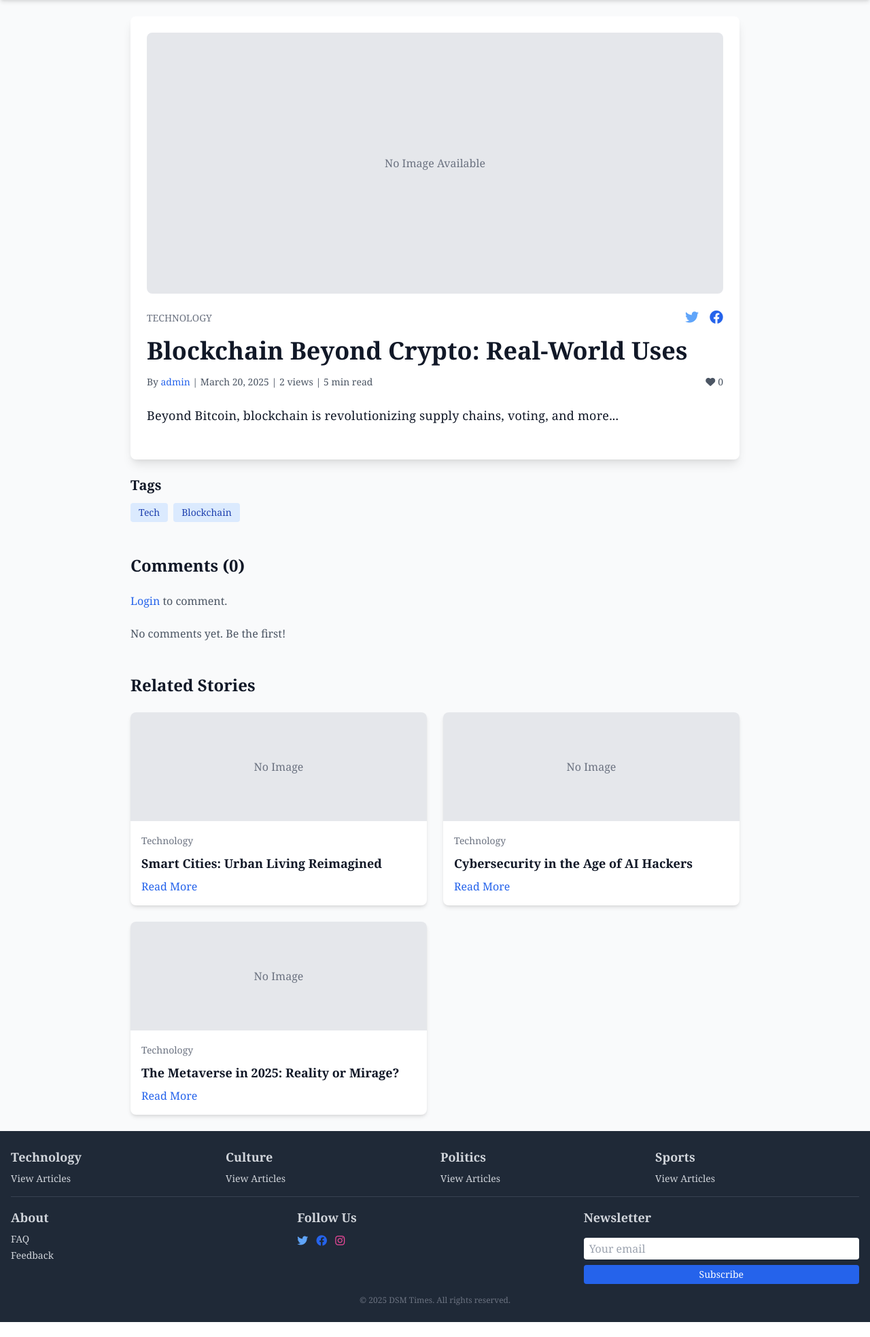
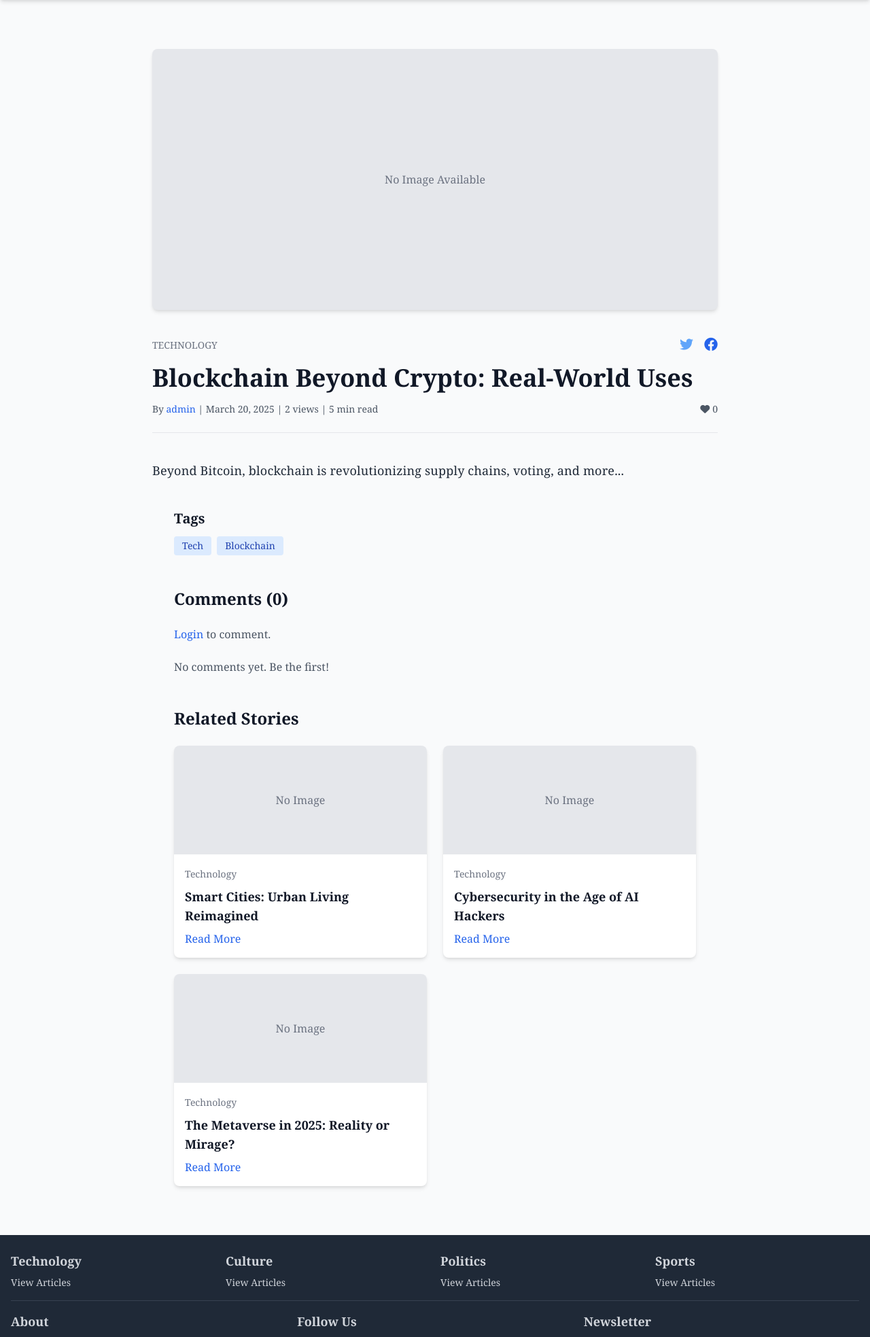
Before and after one commit to beatussimon/dsmtimes, a Django app: a page that uses core/templates/core/article_detail.html in a window 1280 px wide. Shown: the part 148-2115 px from the top of the page at 68% size. Before the commit the page ends 2093 px from the top, so only its background shows below. Run offline with Django 5.2, Linux system fonts and the light colour scheme; data comes from the database, SQL or seed files in the repository; both versions use the stored data as it was after the commit.

Commit message:
Fix article detail and blogarticle detail issues with dark mode

```diff
--- a/core/apps.py
+++ b/core/apps.py
@@ -6,3 +6,4 @@ class CoreConfig(AppConfig):
 
     def ready(self):
         import core.signals  # Ensure signals are imported
+        import core.templatetags.article_tags  # Import template tags for regex_replace
--- a/core/templates/core/article_detail.html
+++ b/core/templates/core/article_detail.html
@@ -1,14 +1,21 @@
 {% extends 'core/base.html' %}
+{% load article_tags %}
 {% block title %}{{ article.title }} - DSM Times{% endblock %}
 {% block content %}
-    <article class="max-w-4xl mx-auto bg-white dark:bg-gray-800 p-4 sm:p-6 rounded-lg shadow-lg">
+    <article class="max-w-4xl mx-auto px-4 sm:px-6 lg:px-8 py-12">
+        <!-- Featured Image -->
         {% if article.featured_image %}
-            <img src="{{ article.featured_image.url }}" class="w-full h-48 sm:h-64 md:h-96 object-cover rounded-lg mb-6" alt="{{ article.title }}">
+            <figure class="mb-10">
+                <img src="{{ article.featured_image.url }}" class="w-full h-48 sm:h-64 md:h-96 object-cover rounded-lg shadow-md" alt="{{ article.title }}">
+            </figure>
         {% else %}
-            <div class="w-full h-48 sm:h-64 md:h-96 bg-gray-200 dark:bg-gray-700 flex items-center justify-center text-gray-500 dark:text-gray-400 rounded-lg mb-6">
+            <div class="w-full h-48 sm:h-64 md:h-96 bg-gray-200 dark:bg-gray-700 flex items-center justify-center text-gray-500 dark:text-gray-400 rounded-lg shadow-md mb-10">
                 No Image Available
             </div>
         {% endif %}
+
+        <!-- Header Section -->
+        <header class="mb-10 border-b border-gray-200 dark:border-gray-700 pb-6">
             <div class="flex flex-col sm:flex-row justify-between items-start sm:items-center mb-4">
                 <span class="text-sm uppercase text-gray-500 dark:text-gray-400 {% if article.category.is_special %}special-category{% endif %}" data-color="{{ article.category.color }}">
                     {{ article.category.name }}
@@ -25,8 +32,8 @@
                     </a>
                 </div>
             </div>
-        <h1 class="text-2xl sm:text-3xl md:text-4xl font-bold mb-4 text-gray-900 dark:text-white leading-tight">{{ article.title }}</h1>
-        <div class="flex items-center justify-between mb-6 text-sm text-gray-600 dark:text-gray-300">
+            <h1 class="text-3xl sm:text-4xl font-bold mb-4 text-gray-900 dark:text-white leading-tight">{{ article.title }}</h1>
+            <div class="flex flex-col sm:flex-row sm:items-center justify-between text-sm text-gray-600 dark:text-gray-300 space-y-2 sm:space-y-0">
                 <p>
                     By <a href="{% url 'public_profile' article.author.username %}" class="text-blue-600 hover:underline">{{ article.author.username }}</a> | {{ article.published_at|date:"F d, Y" }} | {{ article.views_count }} views | {{ article.read_time_minutes }} min read
                 </p>
@@ -39,26 +46,43 @@
                     </button>
                 </form>
             </div>
-        <div class="prose dark:prose-invert max-w-none  dark:text-gray-100 mb-6 leading-relaxed">
+        </header>
+<!-- Article Content -->
+<div class="prose prose-lg dark:prose-invert max-w-none text-gray-800 dark:text-white leading-relaxed mb-10 article-content">
+    {% if article.content|length > 0 %}
+        {% if article.content|slice:":4" == "<h2>" or article.content|slice:":3" == "<p>" or article.content|slice:":4" == "<ul>" %}
             {{ article.content|safe }}
+        {% else %}
+            <p>{{ article.content|linebreaks }}</p>
+        {% endif %}
         {% for item in media %}
             {% if item.media_type == 'image' and item.media_file %}
-                    <figure class="my-6">
-                        <img src="{{ item.media_file.url }}" class="w-full h-auto rounded-lg" alt="Article media">
+                <figure class="my-8">
+                    <img src="{{ item.media_file.url }}" class="w-full h-auto rounded-lg shadow-md" alt="Article media">
                     <figcaption class="text-sm text-gray-500 dark:text-gray-400 mt-2">Additional image</figcaption>
                 </figure>
+            {% elif item.media_type == 'video' and item.media_file and item.media_file.url|slice:"-4:" == ".mp4" %}
+                <div class="my-8">
+                    <video controls class="w-full h-auto rounded-lg shadow-md">
+                        <source src="{{ item.media_file.url }}" type="video/mp4">
+                        Your browser does not support the video tag.
+                    </video>
+                    <figcaption class="text-sm text-gray-500 dark:text-gray-400 mt-2">Additional video</figcaption>
+                </div>
             {% elif item.media_type == 'video' and item.media_url %}
-                    <div class="my-6">
-                        <iframe src="{{ item.media_url }}" class="w-full h-48 sm:h-64 md:h-96 rounded-lg" frameborder="0" allowfullscreen></iframe>
+                <div class="my-8">
+                    <iframe src="{{ item.media_url|default_if_none:''|regex_replace:'^https?://(www\.)?youtube\.com/watch\?v=([^&]+).*||https://www.youtube.com/embed/$2' }}" class="w-full h-48 sm:h-64 md:h-80 rounded-lg shadow-md" frameborder="0" allowfullscreen></iframe>
                 </div>
             {% endif %}
         {% endfor %}
+    {% else %}
+        <p class="italic text-gray-500 dark:text-gray-400">No content available.</p>
+    {% endif %}
 </div>
-    </article>
 
     <!-- Tags -->
     {% if article.tags.all %}
-        <section class="max-w-4xl mx-auto mt-6 px-4 sm:px-0">
+        <section class="max-w-4xl mx-auto px-4 sm:px-6 lg:px-8 mt-6">
             <h2 class="text-xl font-semibold mb-3 text-gray-900 dark:text-white">Tags</h2>
             <div class="flex flex-wrap gap-2">
                 {% for tag in article.tags.all %}
@@ -71,14 +95,14 @@
     {% endif %}
 
     <!-- Comments Section -->
-    <section class="max-w-4xl mx-auto mt-12 px-4 sm:px-0">
+    <section class="max-w-4xl mx-auto px-4 sm:px-6 lg:px-8 mt-12">
         <h2 class="text-2xl font-semibold mb-6 text-gray-900 dark:text-white">Comments ({{ article.comments.count }})</h2>
         {% if user.is_authenticated %}
-            <form method="post" class="mb-6" id="comment-form">
+            <form method="post" class="mb-8" id="comment-form">
                 {% csrf_token %}
                 <input type="hidden" name="action" value="comment">
                 <input type="hidden" name="comment_id" id="comment-id">
-                <textarea name="content" id="comment-content" class="w-full p-3 border rounded dark:bg-gray-700 dark:border-gray-600 dark:text-gray-100 focus:ring-2 focus:ring-blue-500" rows="4" placeholder="Add your comment..." required></textarea>
+                <textarea name="content" id="comment-content" class="w-full p-3 border rounded bg-white dark:bg-gray-800 text-gray-900 dark:text-white focus:ring-2 focus:ring-blue-500 border-gray-300 dark:border-gray-600" rows="4" placeholder="Add your comment..." required></textarea>
                 <button type="submit" class="mt-4 bg-blue-600 text-white py-2 px-6 rounded hover:bg-blue-700 transition" id="submit-btn">Post Comment</button>
             </form>
             <script>
@@ -95,7 +119,7 @@
         {% endif %}
         {% for comment in comments %}
             <div class="bg-white dark:bg-gray-800 p-4 rounded-lg shadow-md mb-4">
-                <p class="text-gray-700 dark:text-gray-100">{{ comment.content|safe }}</p>
+                <p class="text-gray-700 dark:text-white">{{ comment.content|safe }}</p>
                 <div class="flex items-center justify-between text-sm text-gray-500 dark:text-gray-300 mt-2">
                     <p>
                         By <a href="{% url 'public_profile' comment.user.username %}" class="text-blue-600 hover:underline">{{ comment.user.username }}</a> | {{ comment.created_at|date:"F d, Y H:i" }}
@@ -125,14 +149,14 @@
                         {% csrf_token %}
                         <input type="hidden" name="action" value="comment">
                         <input type="hidden" name="parent_id" value="{{ comment.id }}">
-                        <textarea name="content" class="w-full p-3 border rounded dark:bg-gray-700 dark:border-gray-600 dark:text-gray-100 focus:ring-2 focus:ring-blue-500" rows="3" placeholder="Reply to {{ comment.user.username }}..." required></textarea>
+                        <textarea name="content" class="w-full p-3 border rounded bg-white dark:bg-gray-800 text-gray-900 dark:text-white focus:ring-2 focus:ring-blue-500 border-gray-300 dark:border-gray-600" rows="3" placeholder="Reply to {{ comment.user.username }}..." required></textarea>
                         <button type="submit" class="mt-2 bg-blue-600 text-white py-1 px-4 rounded hover:bg-blue-700 transition">Post Reply</button>
                     </form>
                 {% endif %}
                 <!-- Replies -->
                 {% for reply in comment.replies.all %}
                     <div class="ml-6 mt-4 bg-gray-50 dark:bg-gray-700 p-3 rounded-lg">
-                        <p class="text-gray-700 dark:text-gray-100">{{ reply.content|safe }}</p>
+                        <p class="text-gray-700 dark:text-white">{{ reply.content|safe }}</p>
                         <div class="flex items-center justify-between text-sm text-gray-500 dark:text-gray-300 mt-2">
                             <p>
                                 By <a href="{% url 'public_profile' reply.user.username %}" class="text-blue-600 hover:underline">{{ reply.user.username }}</a> | {{ reply.created_at|date:"F d, Y H:i" }}
@@ -158,7 +182,7 @@
 
     <!-- Related Articles -->
     {% if related_articles %}
-        <section class="max-w-4xl mx-auto mt-12 px-4 sm:px-0">
+        <section class="max-w-4xl mx-auto px-4 sm:px-6 lg:px-8 mt-12">
             <h2 class="text-2xl font-semibold mb-6 text-gray-900 dark:text-white">Related Stories</h2>
             <div class="grid grid-cols-1 sm:grid-cols-2 gap-6">
                 {% for related in related_articles %}
@@ -173,6 +197,7 @@
                                 {{ related.category.name }}
                                 {% if related.category.is_special %}
                                     <span class="text-xs bg-red-500 text-white rounded-full px-1">!</span>
+                                </span>
                             {% endif %}
                             </span>
                             <h3 class="text-lg font-semibold mt-2 text-gray-900 dark:text-white">{{ related.title }}</h3>
--- a/static/css/custom.css
+++ b/static/css/custom.css
@@ -168,3 +168,36 @@ body {
     font-weight: 400;
     font-style: normal;
 }
+
+
+.prose {
+    font-family: 'Georgia', serif; /* Softer serif */
+    /* Or 'Roboto', sans-serif for a modern, clean look */
+}
+
+
+.blog-content {
+    color: #1f2937; /* Matches text-gray-800 */
+}
+
+.dark .blog-content {
+    color: #e2e8f0 !important; /* Overrides .dark { color: #e2e8f0 !important; } */
+}
+
+
+
+.article-content {
+    color: #1f2937; /* text-gray-800 for light mode */
+}
+.dark .article-content {
+    color: #ffffff !important; /* Forces white in dark mode */
+}
+.dark .article-content p,
+.dark .article-content h1,
+.dark .article-content h2,
+.dark .article-content h3,
+.dark .article-content h4,
+.dark .article-content h5,
+.dark .article-content h6 {
+    color: #ffffff !important; /* Ensures all prose children are white */
+}
```
Also changed, not shown: core/templates/core/blog_post_detail.html (+31 -9 lines), core/templatetags/article_tags.py (added, +14 -0 lines), db.sqlite3, media/article_images/WhatsApp_Screenshot_2024.01.22_11.17.25.jpg (added), media/blog_images/_MG_7230.jpg (added), 3 other files. Lines whose indentation alone changed are shown as unchanged.
